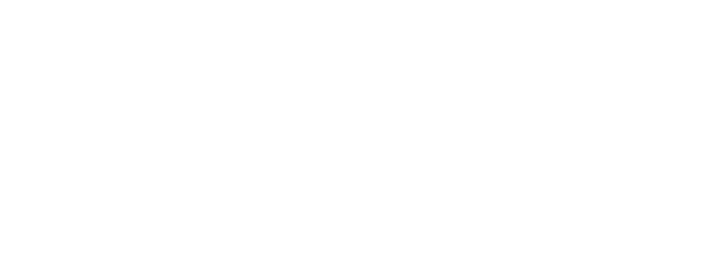
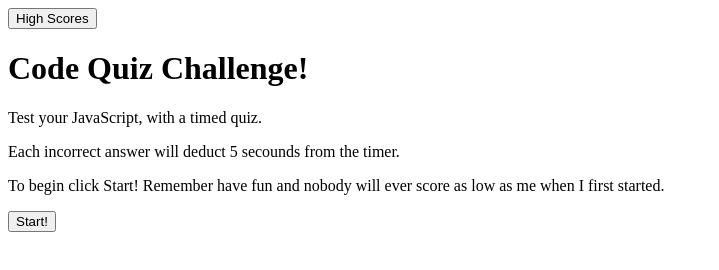
Before and after one commit to richgarcia7525/skills-quiz, a plain HTML site: page index.html in a window 1280 px wide. Shown: the whole page, without its empty margins (0-719 px from the left). Drawn offline with Linux system fonts and the light colour scheme; files that its build step writes are made by us from their sources.

Commit message:
added the container for the introduction to the quiz along with the explination of the rules. Then added the button that will start the quiz.

```diff
--- a/index.html
+++ b/index.html
@@ -7,3 +7,19 @@
     <title>Code Quiz</title>
   </head>
   <body>
+
+
+    <header>
+        <button id="high-scores-btn">High Scores</button>
+        <h2 id="timer"></h2>
+      </header>
+
+      <div class="intro-container" id="intro">
+        <div class="start-quiz">
+          <h1>Code Quiz Challenge!</h1>
+          <p>Test your JavaScript, with a timed quiz.</p>
+            <p>Each incorrect answer will deduct 5 secounds from the timer.</p>
+            <p>To begin click Start! Remember have fun and nobody will ever score as low as me when I first started.</p>
+        </div>
+          <button id="start-btn" class="btn">Start!</button>
+      </div>
```
